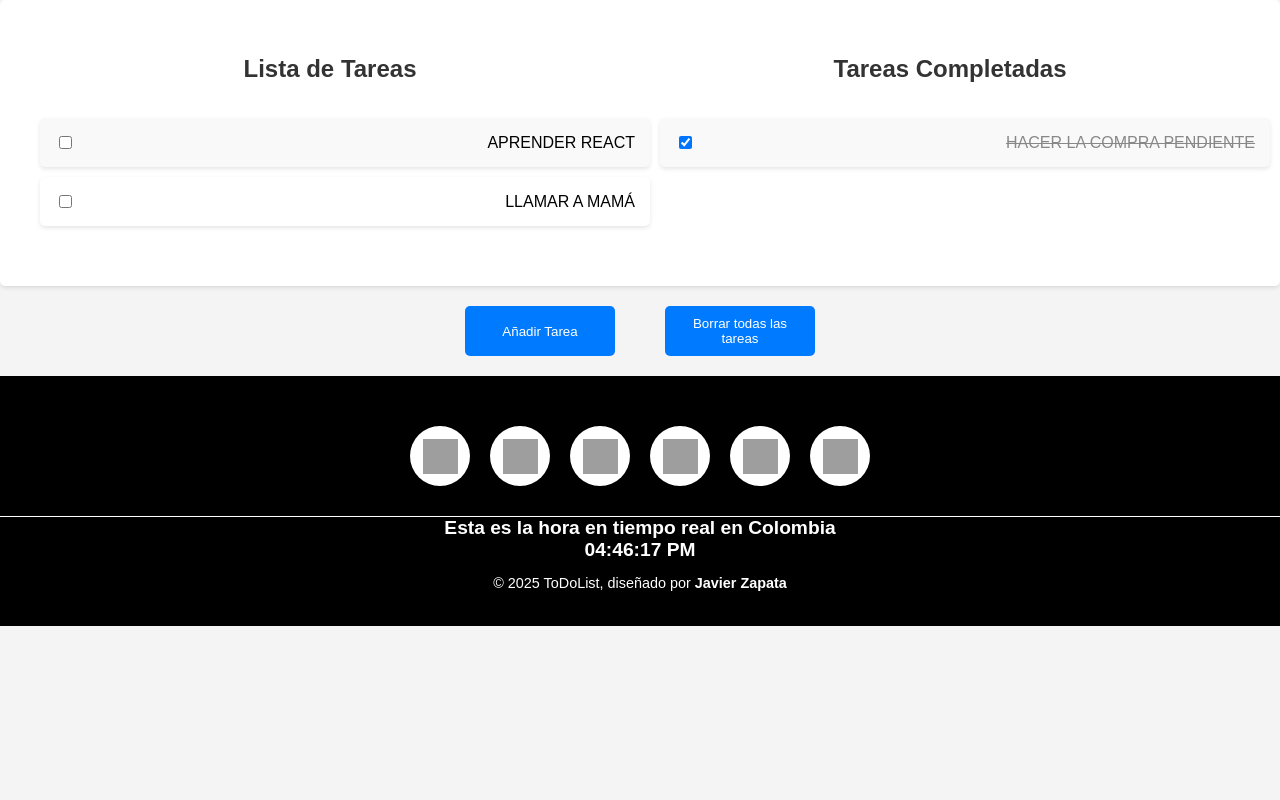
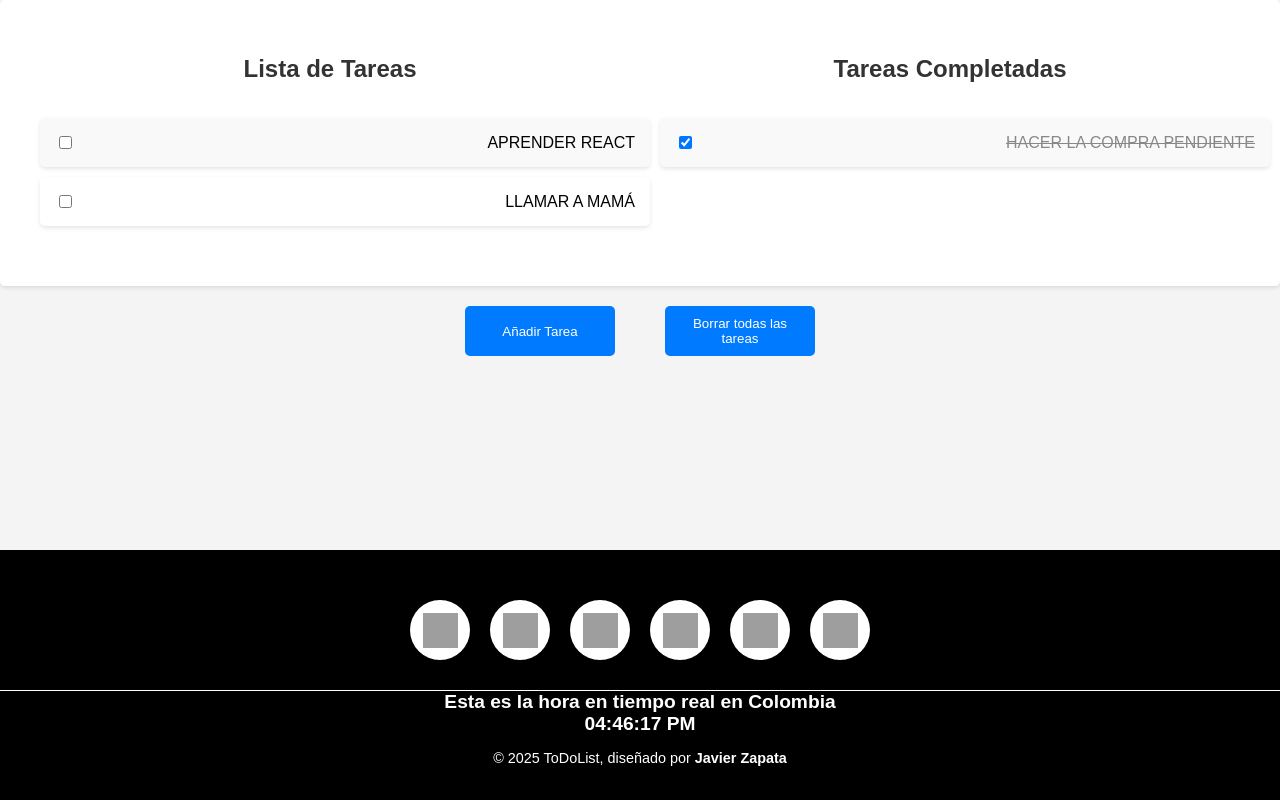
Before and after one commit to Javieeer/toDoList-react, a React (Vite) app: page / in a window 1280 px wide. Built offline with nearby package versions, Linux system fonts and the light colour scheme; grey boxes are pictures that could not be loaded.

Commit message:
put footer down

```diff
--- a/src/app.css
+++ b/src/app.css
@@ -7,6 +7,14 @@ html, body, #app {
 body {
     font-family: Arial, sans-serif;
     background-color: #f4f4f4;
+    display: flex;
+    flex-direction: column;
+}
+
+#app {
+    display: flex;
+    flex-direction: column;
+    flex: 1;
 }
 
 h1, h2 {
```
